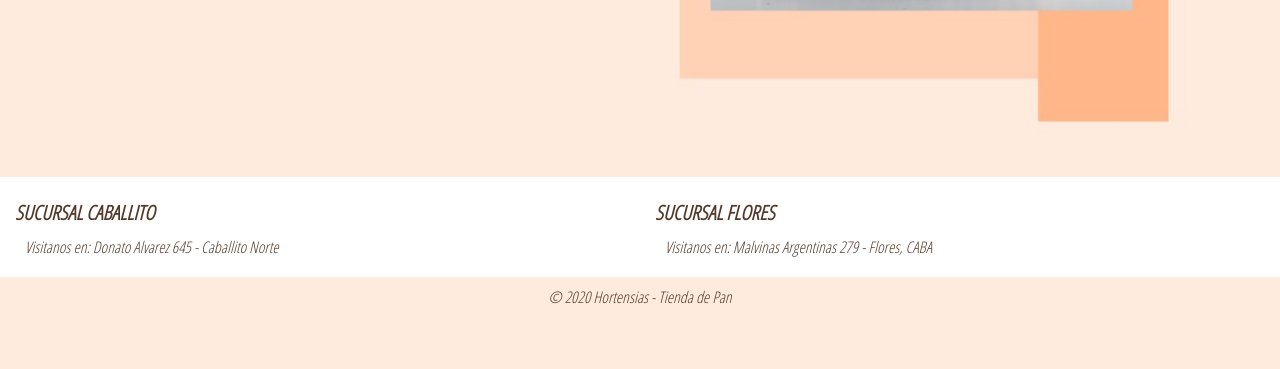
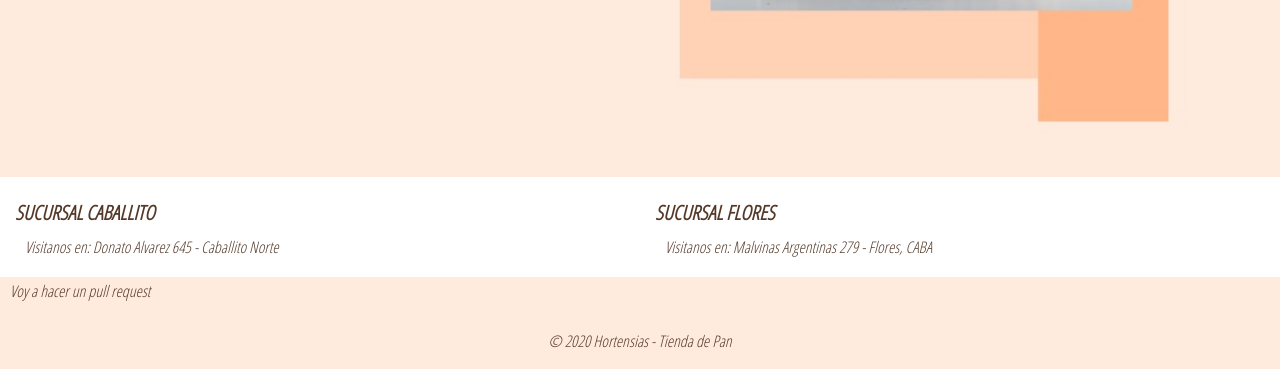
Before and after one commit to maruuaranda/hortensias, a website: page index.html in a window 1280 px wide. Shown: the part 478-847 px from the top of the page. Before the commit the page ends 803 px from the top, so only its background shows below. Drawn offline with nearby package versions, Linux system fonts and the light colour scheme.

Commit message:
Agregué comentario

```diff
--- a/index.html
+++ b/index.html
@@ -116,6 +116,11 @@
             </div>
             <!-- Grid row -->
           </div>
+
+          <div>
+            <p>Voy a hacer un pull request
+            </p>
+          </div>
           <!-- Footer Text -->
 
           <!-- Copyright -->
```
Also changed, not shown: 1 other file.
